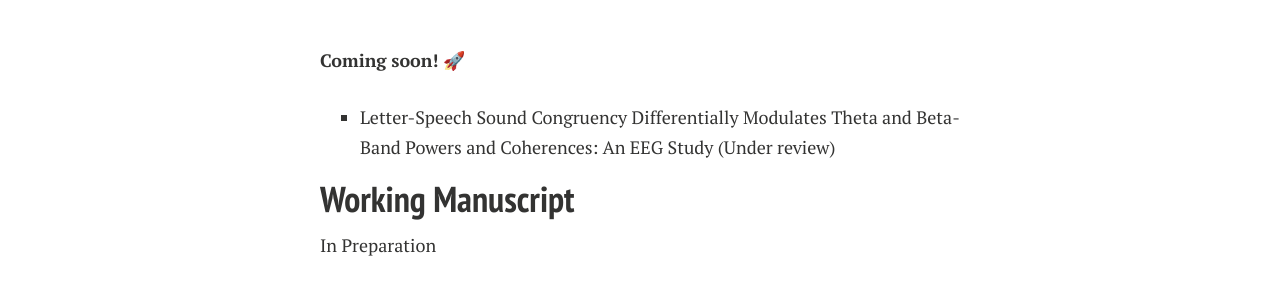
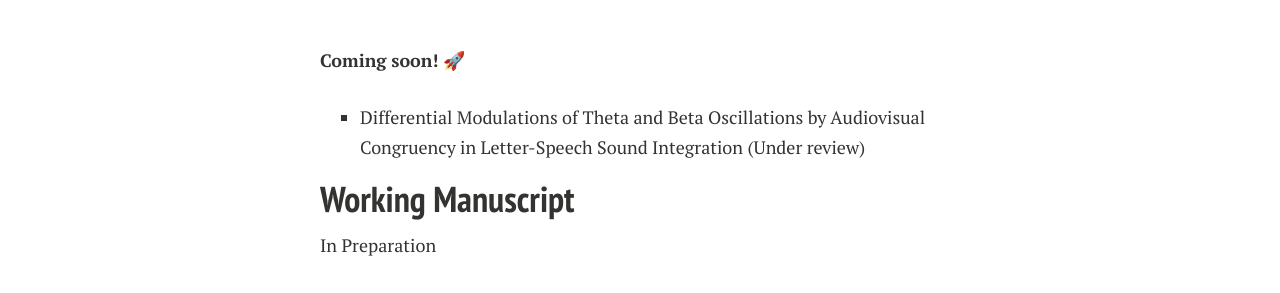
Before and after one commit to ydyxj/ydyxj.github.io, a Jekyll site: the page built from publications.md, in a window 1280 px wide. Shown: the part 636-929 px from the top of the page. Built offline with Jekyll 4.4.1, drawn with Linux system fonts in a browser that asks for light colours; nearby versions of some CDN libraries; comment, search, counter and statistics services are not loaded; a style sheet for code colours, icons or effects is not loaded.

Commit message:
Add files via upload

```diff
--- a/publications.md
+++ b/publications.md
@@ -18,7 +18,8 @@ Education, Hokkaido University, 140, 1-24. https://doi.org/10.14943/b.edu.140.1
 
 
  <br>**Coming soon!** 🚀
-- Letter-Speech Sound Congruency Differentially Modulates Theta and Beta-Band Powers and Coherences: An EEG Study (Under review)
+- Differential Modulations of Theta and Beta Oscillations by Audiovisual Congruency in Letter-Speech
+ Sound Integration (Under review)
 
 ## Working Manuscript
 In Preparation
```
